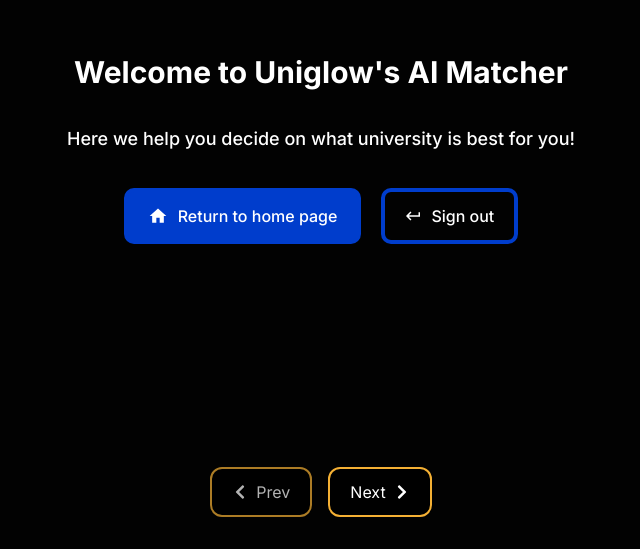
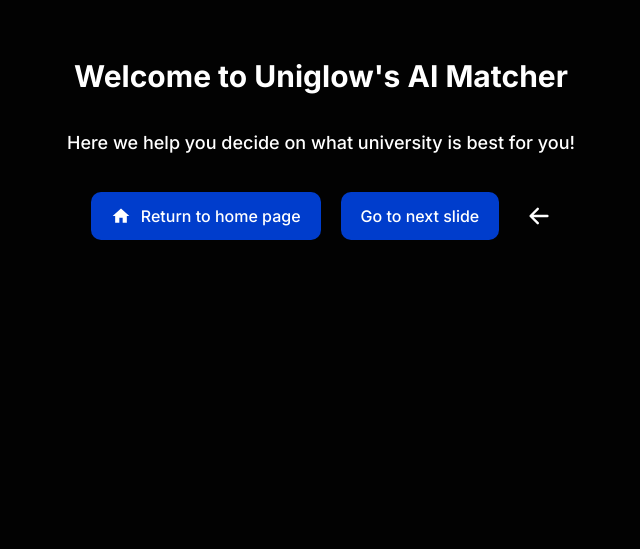
Before and after one commit to ebeeyuuu/react-uniglow, a Next.js app: page /pages/main/ai-matching in a window 1280 px wide. Shown: the part 251-800 px from the top of the page, without its empty margins (319-959 px from the left). Built offline with nearby package versions, Linux system fonts and the light colour scheme.

Commit message:
removed previous and next buttons and updated first slide

```diff
--- a/src/app/components/Main/AI-Matcher/FirstSlide.tsx
+++ b/src/app/components/Main/AI-Matcher/FirstSlide.tsx
@@ -1,9 +1,14 @@
 import React from "react";
 import Home from "@/app/components/Icons/Home";
-import { IoMdReturnLeft } from "react-icons/io";
 import Link from "next/link";
+import { motion } from "framer-motion";
+import { HiArrowLeft } from "react-icons/hi";
 
-const FirstSlide = () => {
+interface SlideProps {
+  onNextSlide: () => void;
+}
+
+const FirstSlide: React.FC<SlideProps> = ({ onNextSlide }) => {
   return (
     <div className="w-full h-full flex justify-center items-center">
       <div className="flex flex-col gap-y-[35px] w-[65%]">
@@ -16,18 +21,30 @@ const FirstSlide = () => {
         <div className="flex flex-row gap-x-[20px] justify-center items-center whitespace-nowrap">
           <Link
             href="/pages/main"
-            className="px-5 py-3 flex flex-row items-center gap-x-[10px] bg-[#003dcc] rounded-[10px] border-4 border-[#003dcc]"
+            className="px-5 py-3 flex flex-row items-center gap-x-[10px] bg-[#003dcc] rounded-[10px]"
           >
             <Home className="w-[20px] h-[20px]" />
             <p className="font-medium whitespace-nowrap">Return to home page</p>
           </Link>
-          <Link
-            href="/"
-            className="px-5 py-3 flex flex-row items-center gap-x-[10px] border-4 border-[#003dcc] rounded-[10px]"
+          <button
+            onClick={onNextSlide}
+            className="bg-[#003dcc] rounded-[10px] px-5 py-3 font-medium"
           >
-            <IoMdReturnLeft />
-            <p className="font-medium whitespace-nowrap">Sign out</p>
-          </Link>
+            Go to next slide
+          </button>
+          <motion.div
+            animate={{
+              x: [0, -10, 0],
+            }}
+            transition={{
+              duration: 1,
+              repeat: Infinity,
+              repeatType: "reverse",
+            }}
+            className="ml-2"
+          >
+            <HiArrowLeft size={24} color="white" />
+          </motion.div>
         </div>
       </div>
     </div>
--- a/src/app/components/Main/AI-Matcher/SlidePresentation.tsx
+++ b/src/app/components/Main/AI-Matcher/SlidePresentation.tsx
@@ -92,24 +92,6 @@ const SlidePresentation: React.FC<SlidePresentationProps> = ({
           )}
         </motion.div>
       </AnimatePresence>
-      <div className="flex justify-center w-min mx-auto flex-row mt-4 absolute z-10 bottom-8 left-0 right-0 gap-x-4 px-4">
-        <button
-          onClick={prevSlide}
-          disabled={currentSlide === 0}
-          className="text-white flex items-center disabled:opacity-70 disabled:cursor-not-allowed px-5 py-3 h-[50px] rounded-xl bg-black/80 hover:bg-[#f4b034] border-2 border-[#f4b034] hover:text-black smooth-animation"
-        >
-          <FaChevronLeft className="mr-2" />
-          <span>Prev</span>
-        </button>
-        <button
-          onClick={nextSlide}
-          disabled={currentSlide === numSlides - 1 || !canProceed()}
-          className="text-white flex items-center disabled:opacity-70 disabled:cursor-not-allowed px-5 py-3 h-[50px] rounded-xl bg-black/80 hover:bg-[#f4b034] border-2 border-[#f4b034] hover:text-black smooth-animation"
-        >
-          <span>Next</span>
-          <FaChevronRight className="ml-2" />
-        </button>
-      </div>
     </div>
   );
 };
```
